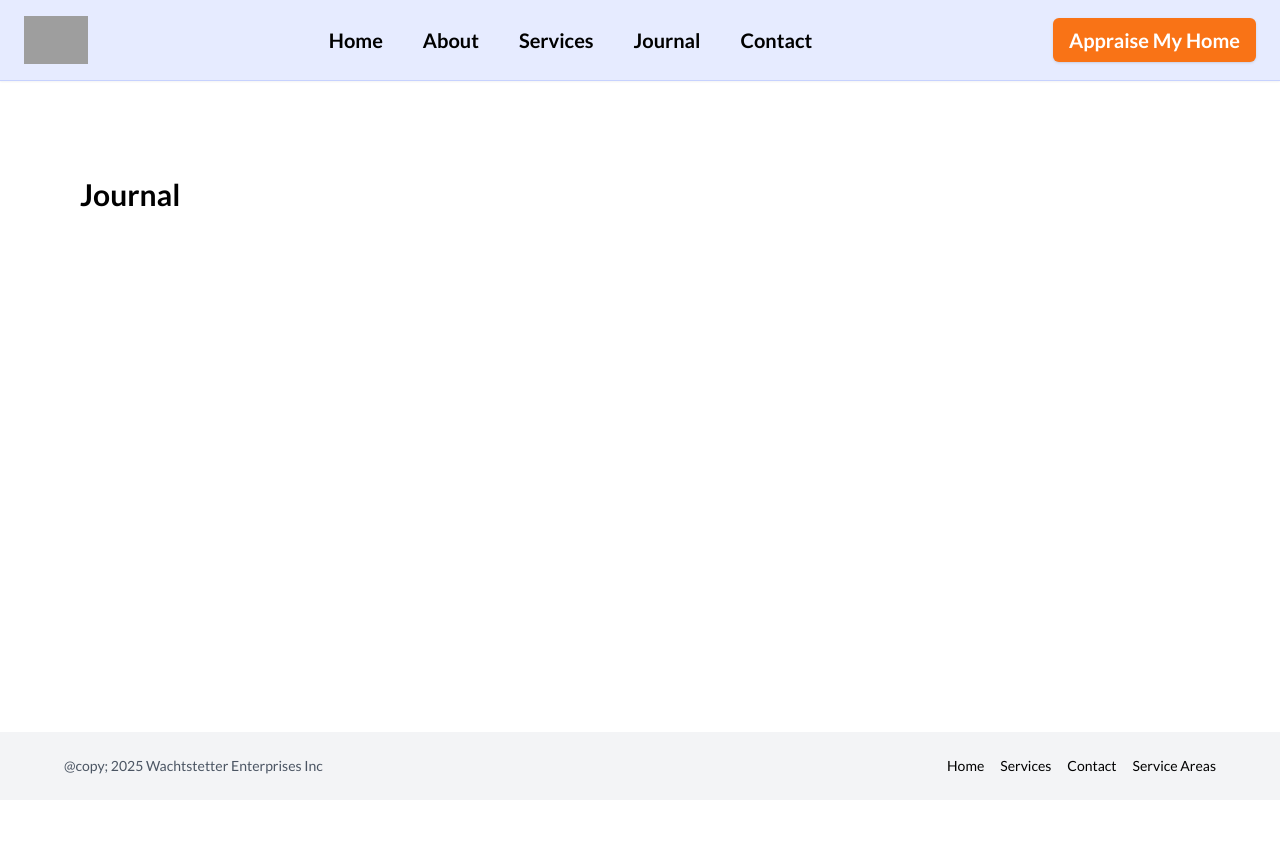
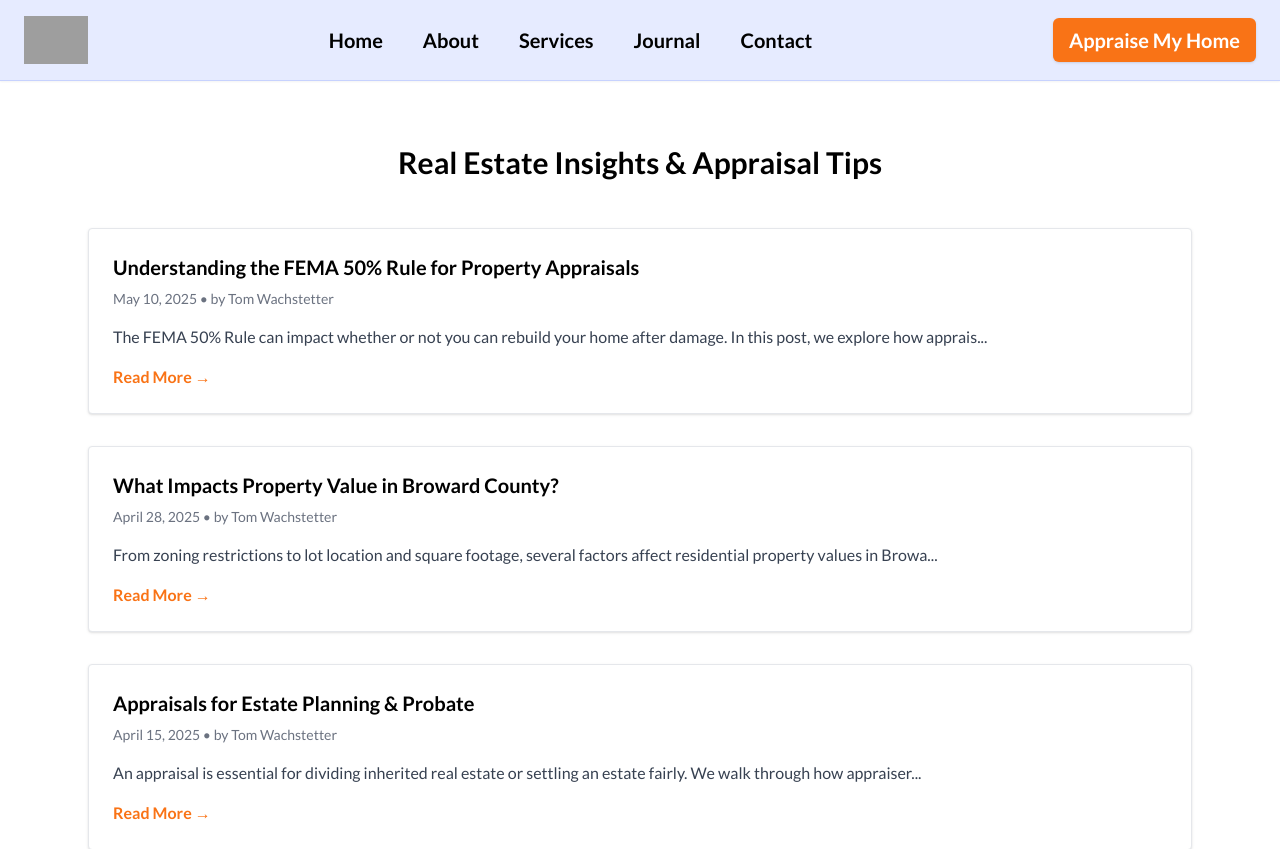
Before and after one commit to DaphneAcher/real-estate-appraisal, a React (Vite) app: page /journal in a window 1280 px wide. Shown: the top 849 px of the page. Before the commit the page ends 800 px from the top, so only its background shows below. Built offline with nearby package versions, Linux system fonts and the light colour scheme; grey boxes are pictures that could not be loaded.

Commit message:
journal skeleton

```diff
--- a/src/pages/Journal.jsx
+++ b/src/pages/Journal.jsx
@@ -1,7 +1,23 @@
+import { journalPosts } from "../data/journalPosts";
+
 export default function Journal() {
   return (
-    <div className="p-20">
-      <h1 className="text-3xl font-bold">Journal</h1>
-    </div>
+    <>
+    <section className="py-12 px-6 max-w-6xl mx-auto">
+       <h2 className="text-3xl font-bold text-center mb-12">Real Estate Insights & Appraisal Tips</h2>
+        <div className="grid grid-cols-1 gap-8">
+          {journalPosts.map(post => (
+            <div key={post.id} className="border p-6 rounded shadow bg-white">
+            <h3 className="text-xl font-bold mb-2">{post.title}</h3>
+            <p className="text-sm text-gray-500 mb-4">{post.date} • by {post.author}</p>
+            <p className="text-base text-gray-700 mb-4">{post.content.slice(0, 120)}...</p>
+            <a href="#" className="text-orange-500 font-semibold hover:underline">Read More →</a>
+            </div>
+          ))}
+        </div>
+
+    </section>
+
+    </>
   );
 }
```
